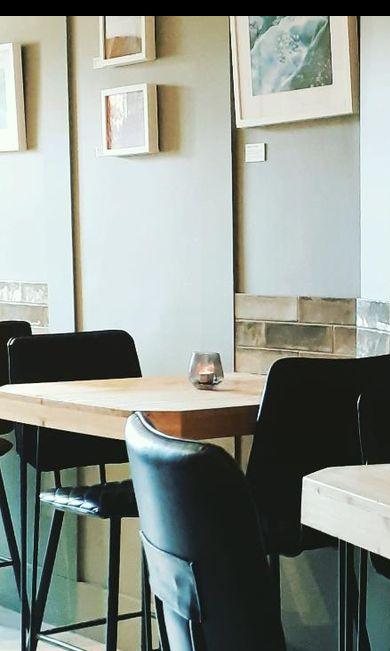
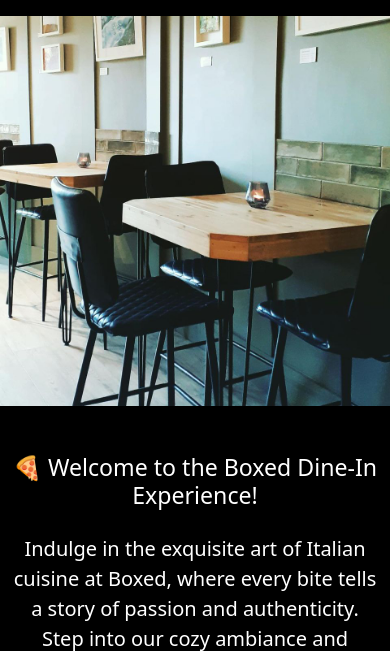
Before and after one commit to Gordon-Meade/boxedpizza, a Django app: page /dining/dining/ in a window 390 px wide; the page is wider, and only the part inside the window is pictured. Shown: the part 216-867 px from the top of that part. Run offline with Django 3.2, Linux system fonts and the light colour scheme; some libraries are stand-ins or nearby versions.

Commit message:
fix image in dining html to be responsive in bootstrap

```diff
--- a/boxedpizza/settings.py
+++ b/boxedpizza/settings.py
@@ -18,7 +18,7 @@ import dj_database_url
 BASE_DIR = Path(__file__).resolve().parent.parent
 TEMPLATES_DIR = os.path.join(BASE_DIR, 'templates')
 
-SECRET_KEY = os.environ.get('SECRET_KEY')
+SECRET_KEY = os.environ.get("SECRET_KEY")
 
 
 # SECURITY WARNING: don't run with debug turned on in production!
--- a/boxedpizza/wsgi.py
+++ b/boxedpizza/wsgi.py
@@ -10,7 +10,7 @@ https://docs.djangoproject.com/en/3.2/howto/deployment/wsgi/
 import os
 
 from django.core.wsgi import get_wsgi_application
-from boxedpizza.asgi import application
+
 
 
 os.environ.setdefault('DJANGO_SETTINGS_MODULE', 'boxedpizza.settings')
--- a/dining/templates/dining/dining.html
+++ b/dining/templates/dining/dining.html
@@ -6,7 +6,8 @@
 {% block content %}
 <div class="bg-image-container">
     <div class="overlay"></div>
-    <img src="{% static 'images/boxed interior.jpg' %}" alt="image of inside restaurant">
+    <img src="{% static 'images/boxed interior.jpg' %}" alt="image of inside restaurant" class="img-fluid" style="max-width: 100%; height: auto;">
+
 
     <div class="container">
       <div class="row">
--- a/requirements.txt
+++ b/requirements.txt
@@ -1,5 +1,5 @@
 asgiref==3.8.1
-cloudinary==1.39.1
+cloudinary==1.36.0
 dj-database-url==0.5.0
 dj3-cloudinary-storage==0.0.6
 Django==3.2.25
```
